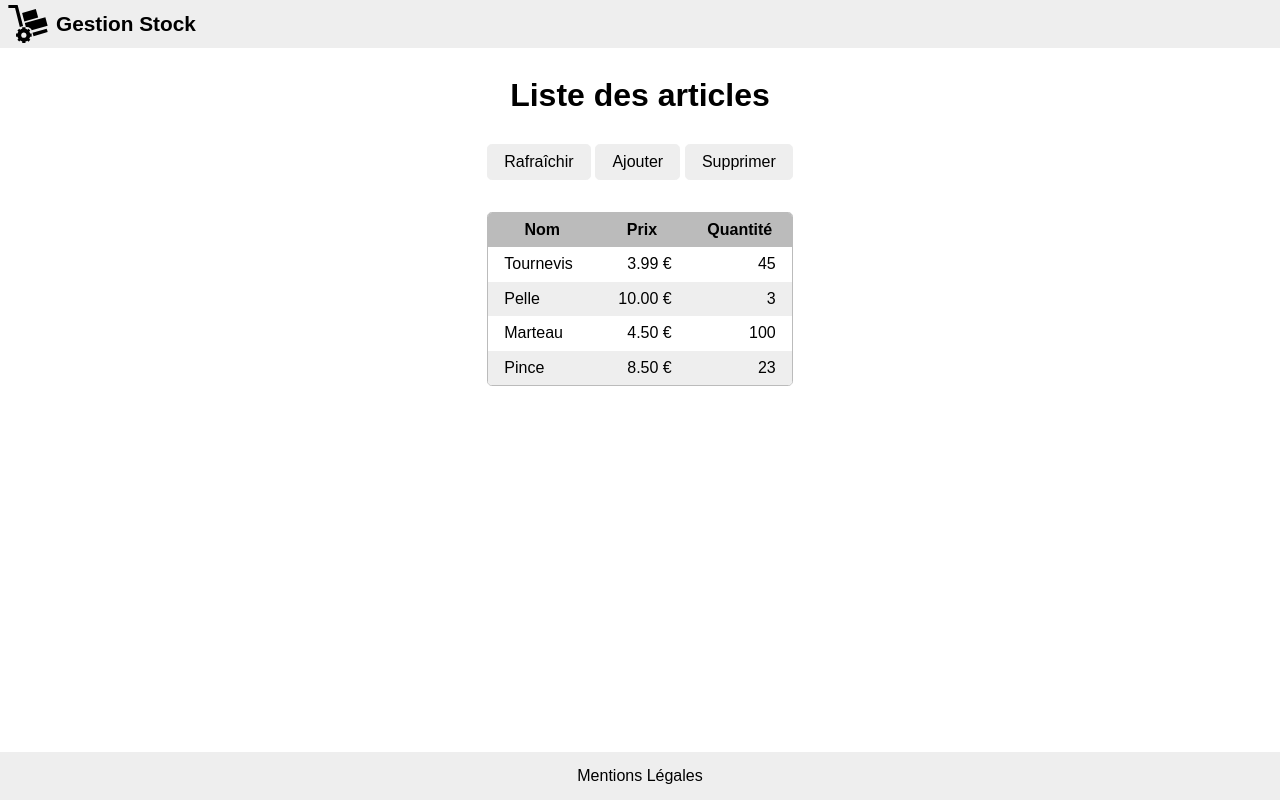
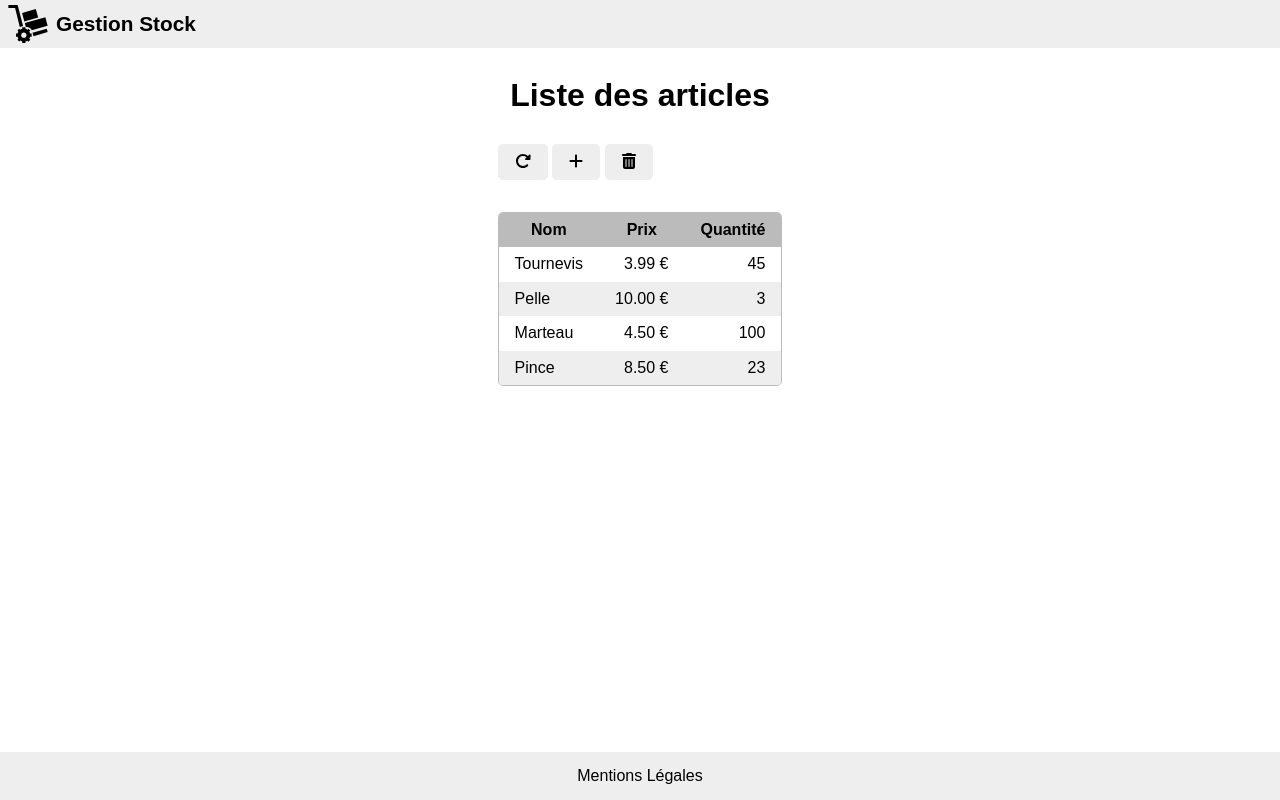
Before and after one commit to jlg-formation/agu-may-2023, an Angular app in the folder front/: page /stock in a window 1280 px wide. Built offline with nearby package versions, Linux system fonts and the light colour scheme.

Commit message:
dev: added icons

```diff
--- a/front/src/app/stock/stock.component.html
+++ b/front/src/app/stock/stock.component.html
@@ -2,9 +2,15 @@
   <h1>Liste des articles</h1>
   <div class="content">
     <nav>
-      <button>Rafraîchir</button>
-      <a routerLink="add" class="button">Ajouter</a>
-      <button>Supprimer</button>
+      <button title="Rafraîchir">
+        <fa-icon [icon]="faRotateRight"></fa-icon>
+      </button>
+      <a routerLink="add" class="button" title="Ajouter">
+        <fa-icon [icon]="faPlus"></fa-icon>
+      </a>
+      <button title="Supprimer">
+        <fa-icon [icon]="faTrashAlt"></fa-icon>
+      </button>
     </nav>
     <div class="error"></div>
     <table>
--- a/front/src/app/stock/stock.component.ts
+++ b/front/src/app/stock/stock.component.ts
@@ -1,10 +1,17 @@
 import { Component } from '@angular/core';
+import {
+  faRotateRight,
+  faPlus,
+  faTrashAlt,
+} from '@fortawesome/free-solid-svg-icons';
 
 @Component({
   selector: 'app-stock',
   templateUrl: './stock.component.html',
-  styleUrls: ['./stock.component.scss']
+  styleUrls: ['./stock.component.scss'],
 })
 export class StockComponent {
-
+  faRotateRight = faRotateRight;
+  faPlus = faPlus;
+  faTrashAlt = faTrashAlt;
 }
```
Also changed, not shown: front/src/app/stock/stock.module.ts (+4 -10 lines).
